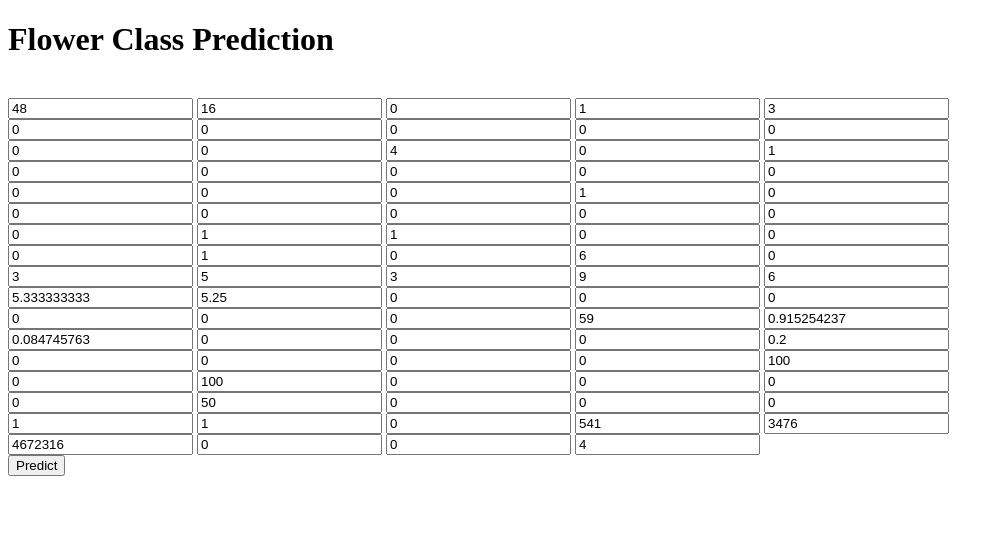
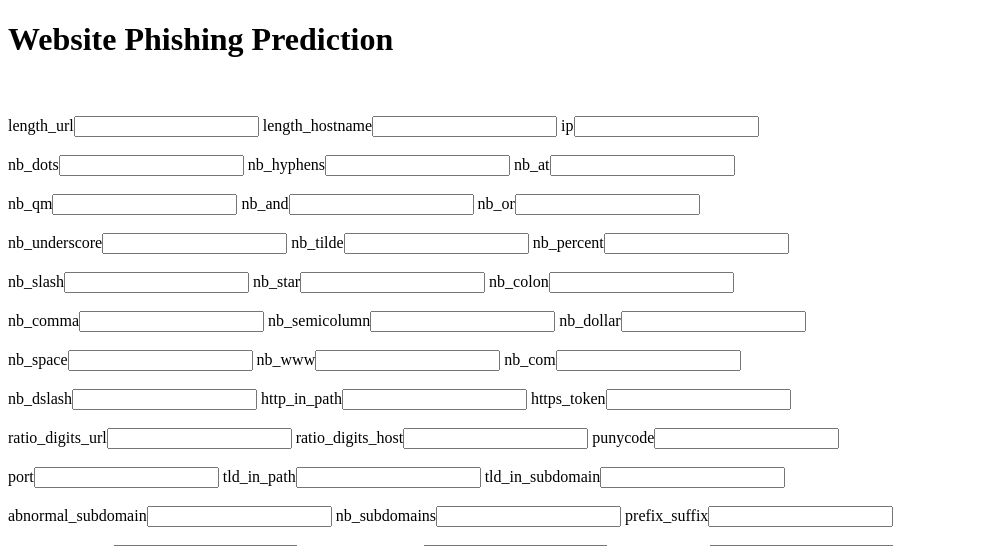
Before and after one commit to ammarali0608/Web-Phishing-Classification, a Flask app: page / in a window 1280 px wide. Shown: the top 546 px of the page, without its empty margins (0-1004 px from the left). Before the commit the page ends 476 px from the top, so only its background shows below. Run offline with Flask 2, Linux system fonts and the light colour scheme; parts of the project's set-up code (start-up, migrations or seed data) failed here and were passed over.

Commit message:
req changed 1.1

```diff
--- a/templates/index.html
+++ b/templates/index.html
@@ -9,14 +9,14 @@
 
 <body>
  <div class="login">
-	<h1>Flower Class Prediction</h1>
+	<h1>Website Phishing Prediction</h1>
 
      <!-- Main Input For Receiving Query to our ML -->
     <form action="{{ url_for('predict')}}"method="post">
         <div id="cols">
 
         </div>
-
+        <br><br>
         <button type="submit" class="btn btn-primary btn-block btn-large">Predict</button>
     </form>
 
@@ -32,21 +32,16 @@
     div1 = document.getElementById('cols')
     text = ''
     for (let i = 0; i < columns.length; i++) {
-        if(i%5==0)
-            text = text + `<br>`+`\n`
+        if(i%3==0)
+            text = text + `<br><br>`+`\n`
 
-        text = text +`<label for="${columns[i]}"></label>`+ `<input style=" display: inline-block;" class="inp" type="text" name="${columns[i]}" id="${columns[i]}" required="required" />`+`\n`
+        text = text +`<label for="${columns[i]}">${columns[i]}</label>`+ `<input style=" display: inline-block;" class="inp" type="text" name="${columns[i]}" id="${columns[i]}" required="required" />`+`\n`
 
     }
     div1.innerHTML = text
 
 
-    str1  = '48,16,0,1,3,0,0,0,0,0,0,0,4,0,1,0,0,0,0,0,0,0,0,1,0,0,0,0,0,0,0,1,1,0,0,0,1,0,6,0,3,5,3,9,6,5.333333333,5.25,0,0,0,0,0,0,59,0.915254237,0.084745763,0,0,0,0.2,0,0,0,0,100,0,100,0,0,0,0,50,0,0,0,1,1,0,541,3476,4672316,0,0,4'
-    str1 = str1.split(',')
-    inps = document.getElementsByClassName('inp')
-    for (let i = 0; i < inps.length; i++) {
-        inps[i].value = str1[i]
-    }
+
 </script>
 
 
```
